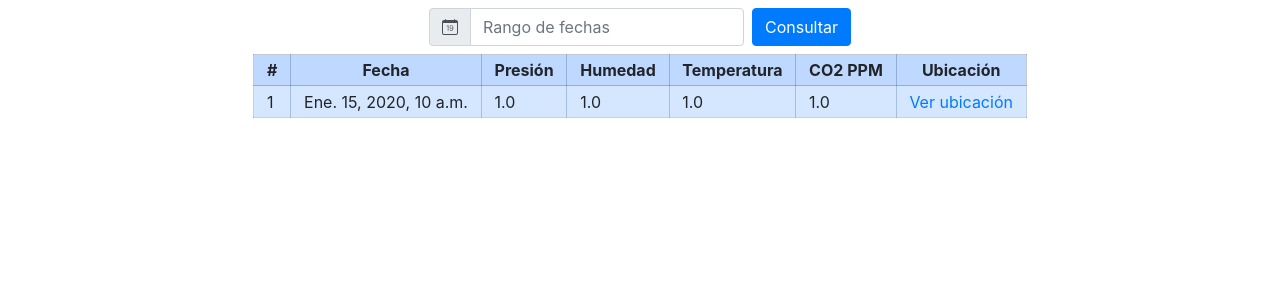
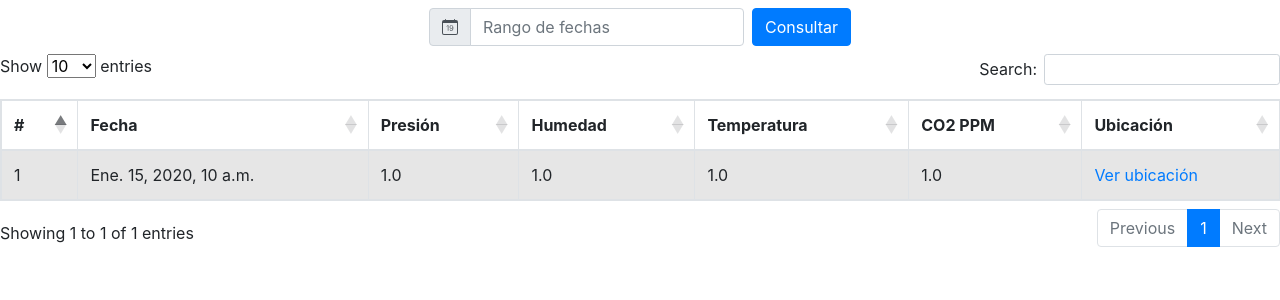
Before and after one commit to blackatze93/prototipo_estacion, a Django app: page /mediciones/ in a window 1280 px wide. Shown: the top 300 px of the page. Run offline with Django 3.2, Linux system fonts and the light colour scheme; tables that the repository leaves empty hold one stand-in row (values such as "Sample post"); some libraries are stand-ins or nearby versions.

Commit message:
Agregando DataTables

```diff
--- a/templates/base.html
+++ b/templates/base.html
@@ -19,7 +19,7 @@
     {% block content %}{% endblock %}
 
     <!-- Option 1: jQuery and Bootstrap Bundle (includes Popper) -->
-    <script src="https://code.jquery.com/jquery-3.5.1.slim.min.js" integrity="sha384-DfXdz2htPH0lsSSs5nCTpuj/zy4C+OGpamoFVy38MVBnE+IbbVYUew+OrCXaRkfj" crossorigin="anonymous"></script>
+    <script src="https://code.jquery.com/jquery-3.5.1.min.js" integrity="sha256-9/aliU8dGd2tb6OSsuzixeV4y/faTqgFtohetphbbj0=" crossorigin="anonymous"></script>
     <script src="https://cdn.jsdelivr.net/npm/bootstrap@4.5.3/dist/js/bootstrap.bundle.min.js" integrity="sha384-ho+j7jyWK8fNQe+A12Hb8AhRq26LrZ/JpcUGGOn+Y7RsweNrtN/tE3MoK7ZeZDyx" crossorigin="anonymous"></script>
 
     {# Block for adding more javascript #}
--- a/templates/mediciones/index.html
+++ b/templates/mediciones/index.html
@@ -2,28 +2,7 @@
 
 {% block head_stylesheets %}
     <link rel="stylesheet" type="text/css" href="https://cdn.jsdelivr.net/npm/daterangepicker/daterangepicker.css"/>
-
-    <style type="text/css">
-        .egt {
-            text-align: center;
-            margin: auto;
-        }
-
-        .egt th {
-            padding: .2em .8em;
-            border: 1px solid rgba(20, 50, 90, .25);
-            background: rgba(0, 102, 255, .25);
-            text-align: center
-        }
-
-        .egt td {
-            padding: .2em .8em;
-            border: 1px solid rgba(16, 76, 167, .25);
-            background: rgba(90, 156, 255, .25);
-            text-align: left
-        }
-
-    </style>
+    <link rel="stylesheet" type="text/css" href="https://cdn.datatables.net/1.10.22/css/dataTables.bootstrap4.min.css"/>
 {% endblock %}
 
 {% block page_title %}Mediciones{% endblock %}
@@ -46,9 +25,11 @@
                 </div>
             </div>
             {% if dates %}
-                <input type="text" class="form-control" id="dates" name="dates" placeholder="Rango de fechas" autocomplete="off" value="{{ dates }}">
+                <input type="text" class="form-control" id="dates" name="dates" placeholder="Rango de fechas"
+                       autocomplete="off" value="{{ dates }}">
             {% else %}
-                <input type="text" class="form-control" id="dates" name="dates" placeholder="Rango de fechas" autocomplete="off">
+                <input type="text" class="form-control" id="dates" name="dates" placeholder="Rango de fechas"
+                       autocomplete="off">
             {% endif %}
         </div>
 
@@ -56,7 +37,8 @@
     </form>
 
     {% if medidas %}
-        <table class="egt">
+        <table id="table" class="table table-striped table-bordered">
+            <thead>
             <tr>
                 <th>#</th>
                 <th>Fecha</th>
@@ -66,7 +48,8 @@
                 <th>CO2 PPM</th>
                 <th>Ubicación</th>
             </tr>
-
+            </thead>
+            <tbody>
             {% for medida in medidas %}
                 <tr>
                     <td>{{ forloop.counter }}</td>
@@ -80,6 +63,7 @@
                            target="_blank">Ver ubicación</a></td>
                 </tr>
             {% endfor %}
+            </tbody>
         </table>
     {% else %}
         <p class="text-center">No hay datos disponibles.</p>
@@ -90,8 +74,11 @@
 {% block body_javascript %}
     <script src="https://cdn.jsdelivr.net/npm/moment@2.29.1/moment.min.js"></script>
     <script src="https://cdn.jsdelivr.net/npm/daterangepicker@3.1.0/daterangepicker.min.js"></script>
+    <script src="https://cdn.datatables.net/1.10.22/js/jquery.dataTables.min.js"></script>
+    <script src="https://cdn.datatables.net/1.10.22/js/dataTables.bootstrap4.min.js"></script>
 
     <script>
+        $(document).ready(function () {
             $('#dates').daterangepicker({
                 "locale": {
                     "format": "DD/MM/YYYY",
@@ -139,5 +126,13 @@
                     'Mes pasado': [moment().subtract(1, 'month').startOf('month'), moment().subtract(1, 'month').endOf('month')]
                 },
             });
+
+            $('#table').DataTable({
+                "lan2guage": {
+                    "stateSave": true,
+                    "url": "https://cdn.datatables.net/plug-ins/1.10.21/i18n/Spanish.json",
+                }
+            });
+        });
     </script>
 {% endblock %}
```
Lines whose indentation alone changed are shown as unchanged.
